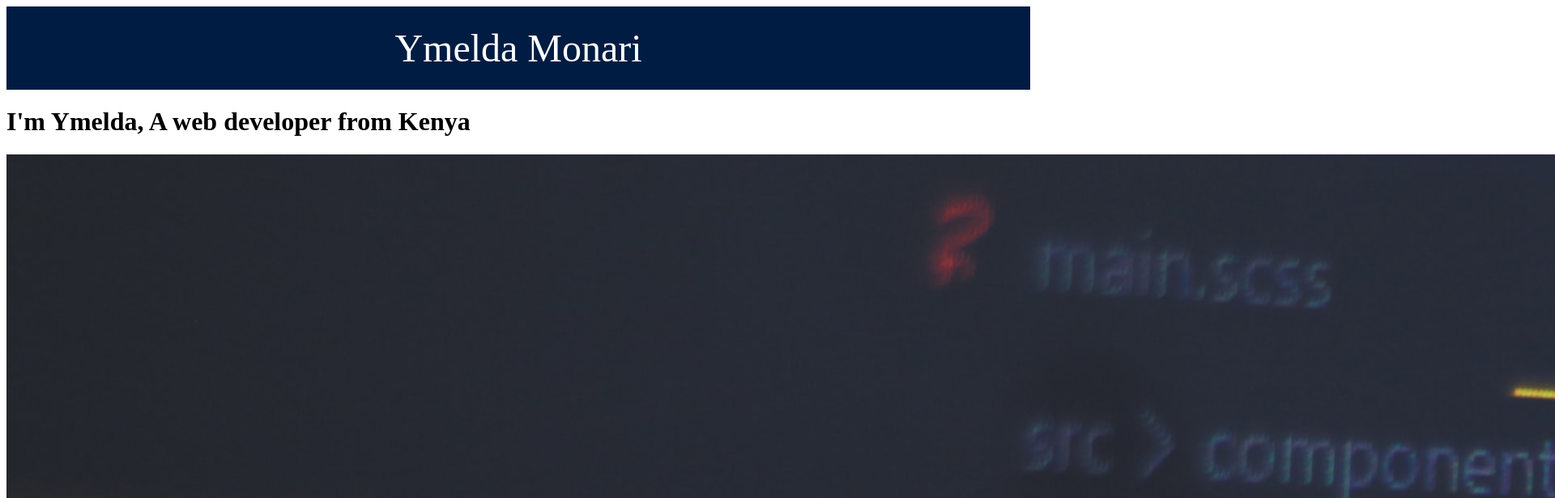
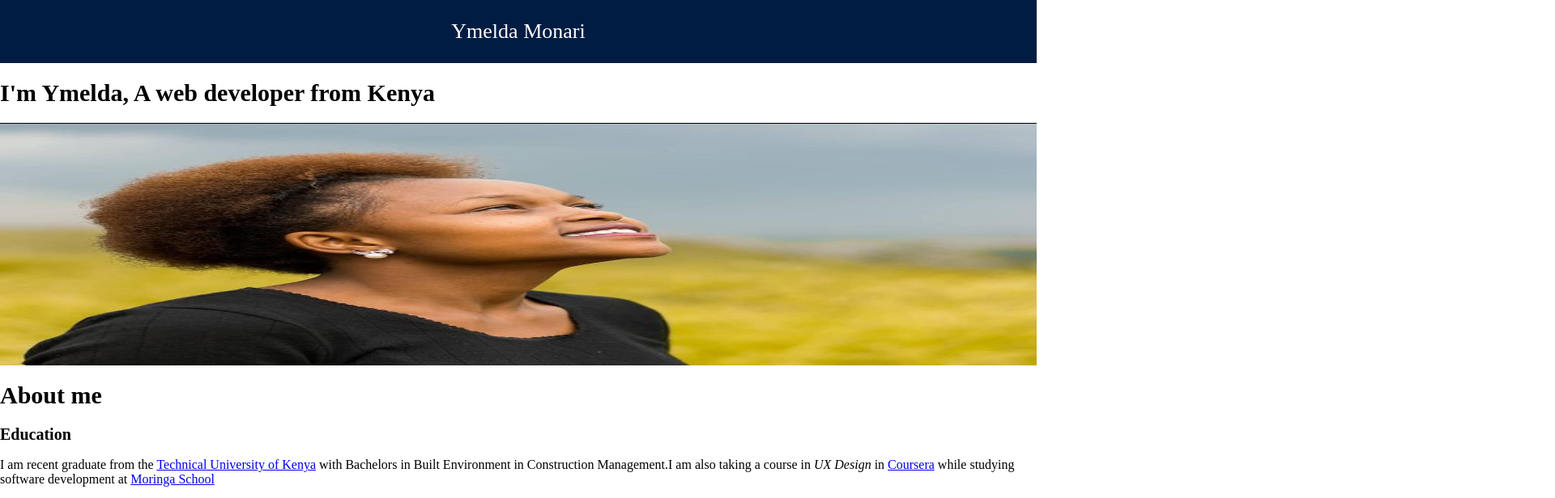
Before and after one commit to ynyanchoka/IP-portfolio, a plain HTML site: page index.html in a window 1280 px wide. Shown: the top 616 px of the page at 81% size, 1920 px wide, since content can reach past the window. Drawn offline with Linux system fonts and the light colour scheme.

```diff
--- a/css/style.css
+++ b/css/style.css
@@ -1,3 +1,7 @@
+body {
+    margin: 0;
+}
+
 .important {
     color: orange;
 }
@@ -11,8 +15,23 @@ header {
     color: white;
     display: block;
     padding: 24px 8px;
-    font-size: 48px;
+    font-size: 26px;
 }
 text-center {
     text-align: center;
 }
+h1 {
+    font-size: 30px;
+}
+h2 {
+    font-size: 20px;
+}
+img {
+        display: block;
+        width: 100%;
+        height: 300px;
+    }
+}
+.border {
+    border: 2px solid red;
+  }
--- a/index.html
+++ b/index.html
@@ -16,7 +16,7 @@
     <div class="text-center">
         <h1 class="text-center">I'm Ymelda, A web developer from Kenya</h1>
     </div>
-    <img src="/images/web.jpg" alt="a photo of the web">
+    <img src="/images/ymelda.jpeg" alt="a photo of the web">
 
         <h1>About me</h1>
         <h2>Education</h2>
@@ -40,12 +40,12 @@
 
             <h2>My Projects</h2>
                 <p>Throughout my stay at Moringa School, I hav worked on the following projects:</p>
-
+                <div class="border">
+                    <img src="" id="image1" width="300" alt="an image of a laptop">
                     <p>Project 1: <a href="https://github.com/ynyanchoka/my-first-webpage">My first website</a>This was my first website I created. It was exiciting and  challenging at the same time.I learned  how to use <span class="important">HTML and CSS</span>. I also learnt how to add an image and how to make sure that  the visually impared can be able to read an image with screen readers.
                         <span>This project showcases my HTML and CSS skills. Languages used are <strong>HTML</strong> and <strong>CSS</strong></span> Lorem ipsum, dolor sit amet consectetur adipisicing elit. Deleniti necessitatibus natus repellat, officiis cupiditate rerum minima fugit? Quibusdam doloribus aperiam est ipsa ex velit illo nemo exercitationem molestias? Error, vero.
                         Dolor neque, earum magni, officia id doloremque inventore assumenda vel aperiam, doloribus illum. Reprehenderit, voluptatibus! Eum obcaecati voluptatum dicta tempora ea illum? Aspernatur deleniti perferendis temporibus sequi iure eius at. </p>
-
-
+                </div>
 
 
                     <p>Project 2: <a href="https://github.com/ynyanchoka/pet-website">Pet Website</a>
```
